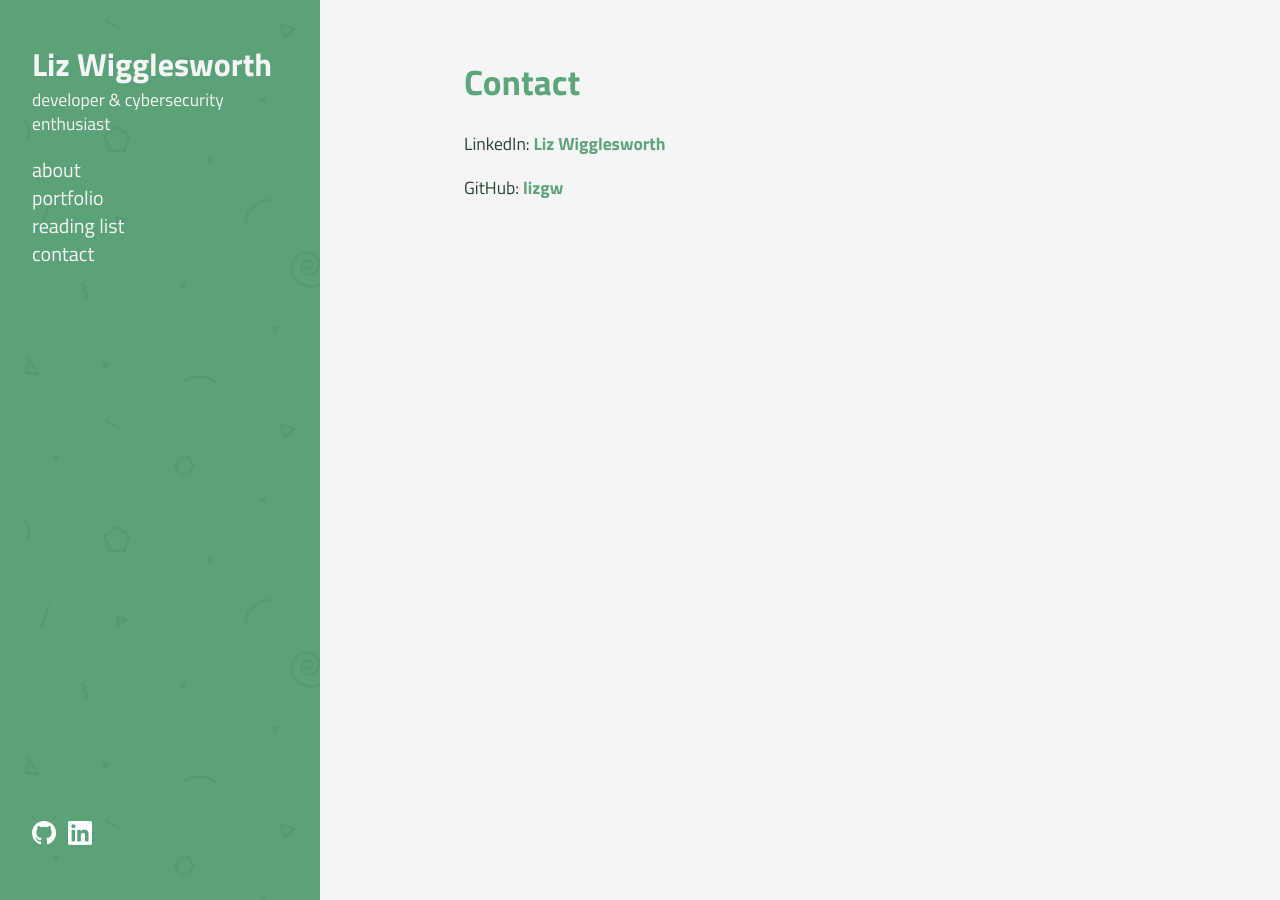
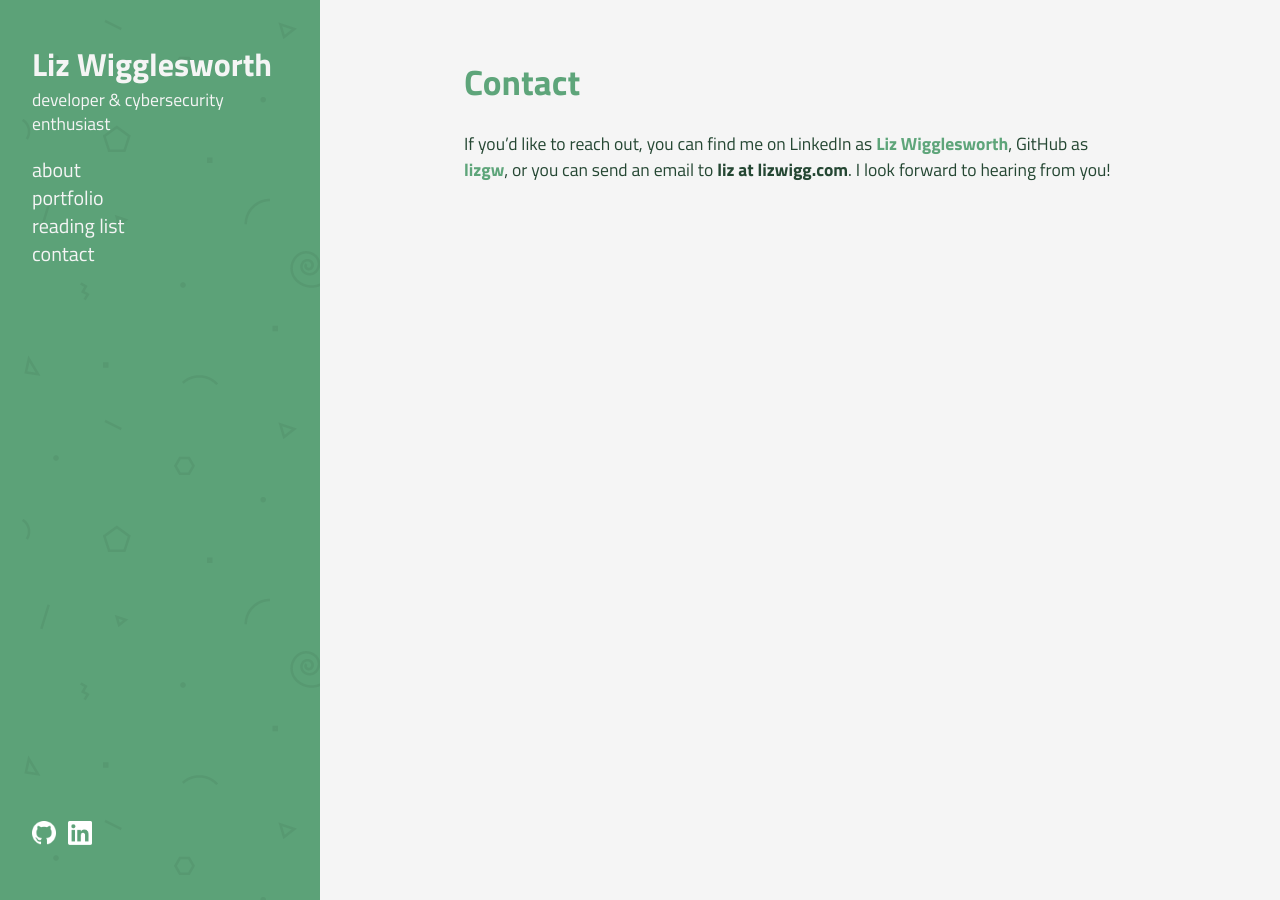
Before and after one commit to gh0staria/gh0staria.github.io, a Jekyll site: the page built from contact.md, in a window 1280 px wide. Built offline with Jekyll 4.4.1, drawn with Linux system fonts in a browser that asks for light colours.

Commit message:
Update contact page

```diff
--- a/contact.md
+++ b/contact.md
@@ -5,6 +5,4 @@ permalink: /contact
 ---
 # Contact
 
-LinkedIn: [Liz Wigglesworth](https://www.linkedin.com/in/liz-wigglesworth/)
-
-GitHub: [lizgw](https://github.com/lizgw)
+If you'd like to reach out, you can find me on LinkedIn as [Liz Wigglesworth](https://www.linkedin.com/in/liz-wigglesworth/), GitHub as [lizgw](https://github.com/lizgw), or you can send an email to **liz at lizwigg.com**. I look forward to hearing from you!
```
